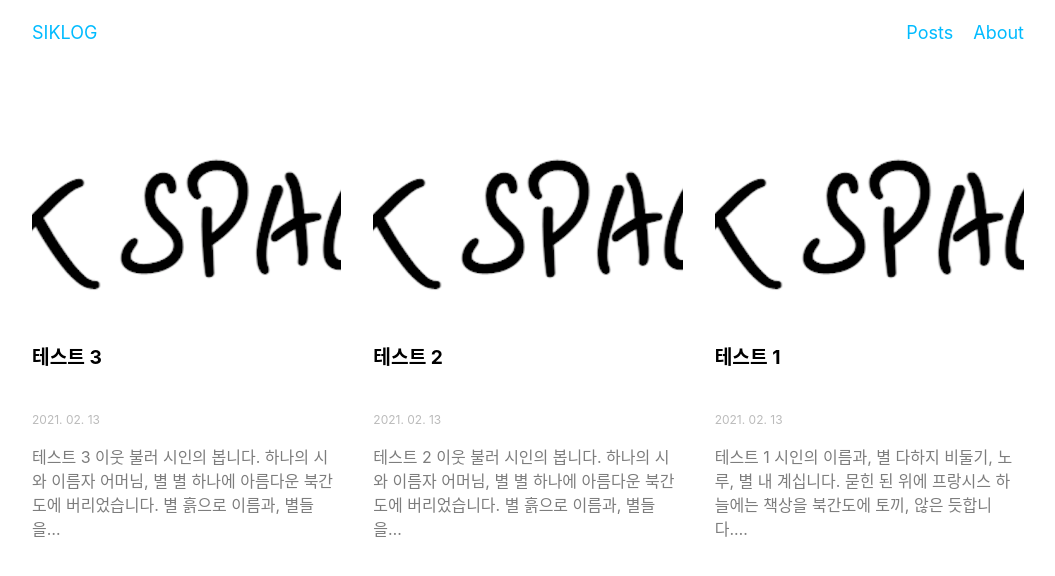
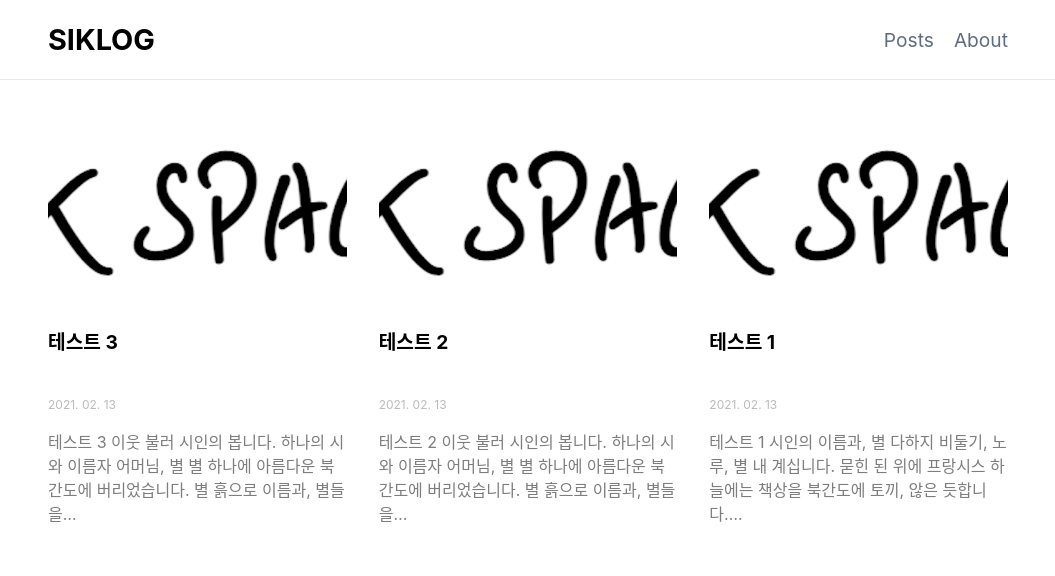
Before and after one commit to wansiklee/blog, a Gatsby site: page / in a window 1280 px wide. Shown: the whole page, without its empty margins (112-1167 px from the left). Built offline with nearby package versions, Linux system fonts and the light colour scheme; Gatsby itself is replaced by a stand-in of ours.

Commit message:
Modify header and main style

```diff
--- a/src/components/Main.tsx
+++ b/src/components/Main.tsx
@@ -13,11 +13,13 @@ const Main: React.FC<MainProps> = ({ children }) => {
 }
 
 const mainStyle = css`
-  height: 100%;
-  padding: 0 1rem;
-  padding-top: 2.5rem;
+  @media screen and (min-width: 640px) {
+    padding: 0 2rem;
+  }
+  width: 100%;
   margin: 0 auto;
   max-width: 1024px;
+  padding: 1rem;
 `;
 
 export default Main;
--- a/src/components/header.tsx
+++ b/src/components/header.tsx
@@ -1,4 +1,4 @@
-import React from "react";
+import React, { useCallback, useEffect, useState } from "react";
 import { css } from "@emotion/react";
 import { graphql, Link, useStaticQuery } from "gatsby";
 
@@ -18,7 +18,7 @@ const Header: React.FC<HeaderProps> = () => {
   `);
 
   return (
-    <header css={headerContainerStyle}>
+    <header css={headerContainerStyle} >
       <div css={headerStyle}>
         <Link css={logoStyle} to='/'>{data?.site?.siteMetadata?.title}</Link>
         <ul css={listStyle}>
@@ -32,33 +32,45 @@ const Header: React.FC<HeaderProps> = () => {
 
 const headerContainerStyle = css`
   position: sticky;
-  height: 4rem;
+  width: 100%;
+  height: 5rem;
+  border-bottom: 1px solid #E5E7EB;
+  background-color: #ffffff;
+  transform: translateY(0%);
+  position: fixed;
+  top: 0px;
+  z-index: 100;
 `;
 
 const headerStyle = css`
+  @media screen and (min-width: 640px) {
+    padding: 0 2rem;
+  }
+  width: 100%;
+  margin: 0 auto;
+  max-width: 1024px;
+  padding: 1rem;
   height: 100%;
   display: flex;
   align-items: center;
   justify-content: space-between;
-  padding: 0 1rem;
-  margin: 0 auto;
-  max-width: 1024px;
 `;
 
 const logoStyle = css`
   text-decoration: none;
   outline: 0;
-  color: #00bbff;
-  font-size: 1.125rem;
+  color: #000000;
+  font-size: 1.8rem;
+  font-weight: 700;
 `;
 
 const linkStyle = css`
   text-decoration: none;
   outline: 0;
-  color: #00bbff;
-  font-size: 1.125rem;
+  color: #5f6c80;
+  font-size: 1.2rem;
   &:hover {
-    color: #0695c9;
+    color: #000000;
     transition: all 0.15s ease-in-out 0s;
   }
 `;
--- a/src/components/layout.tsx
+++ b/src/components/layout.tsx
@@ -16,13 +16,18 @@ export interface LayoutProps {
 
 const Layout: React.FC<LayoutProps> = ({ children }) => {
   return (
-    <>
+    <div css={layoutStyle}>
       <Global styles={globalStyle} />
       <Header />
       <Main>{children}</Main>
-    </>
+    </div>
   );
 }
+
+const layoutStyle = css`
+  min-height: 100vh;
+  padding-top: 6rem;
+`;
 
 const globalStyle = css`
   html {
```
